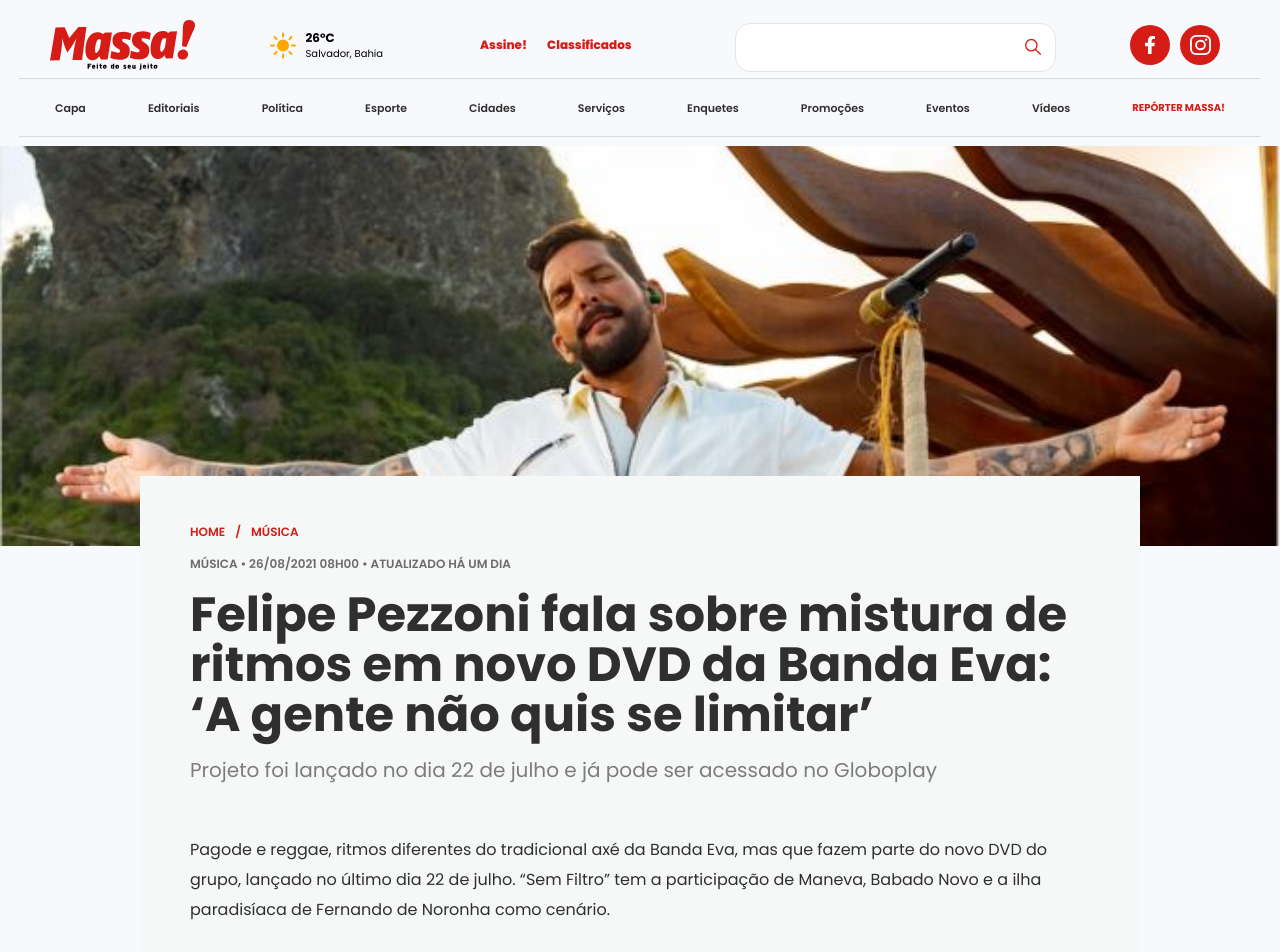
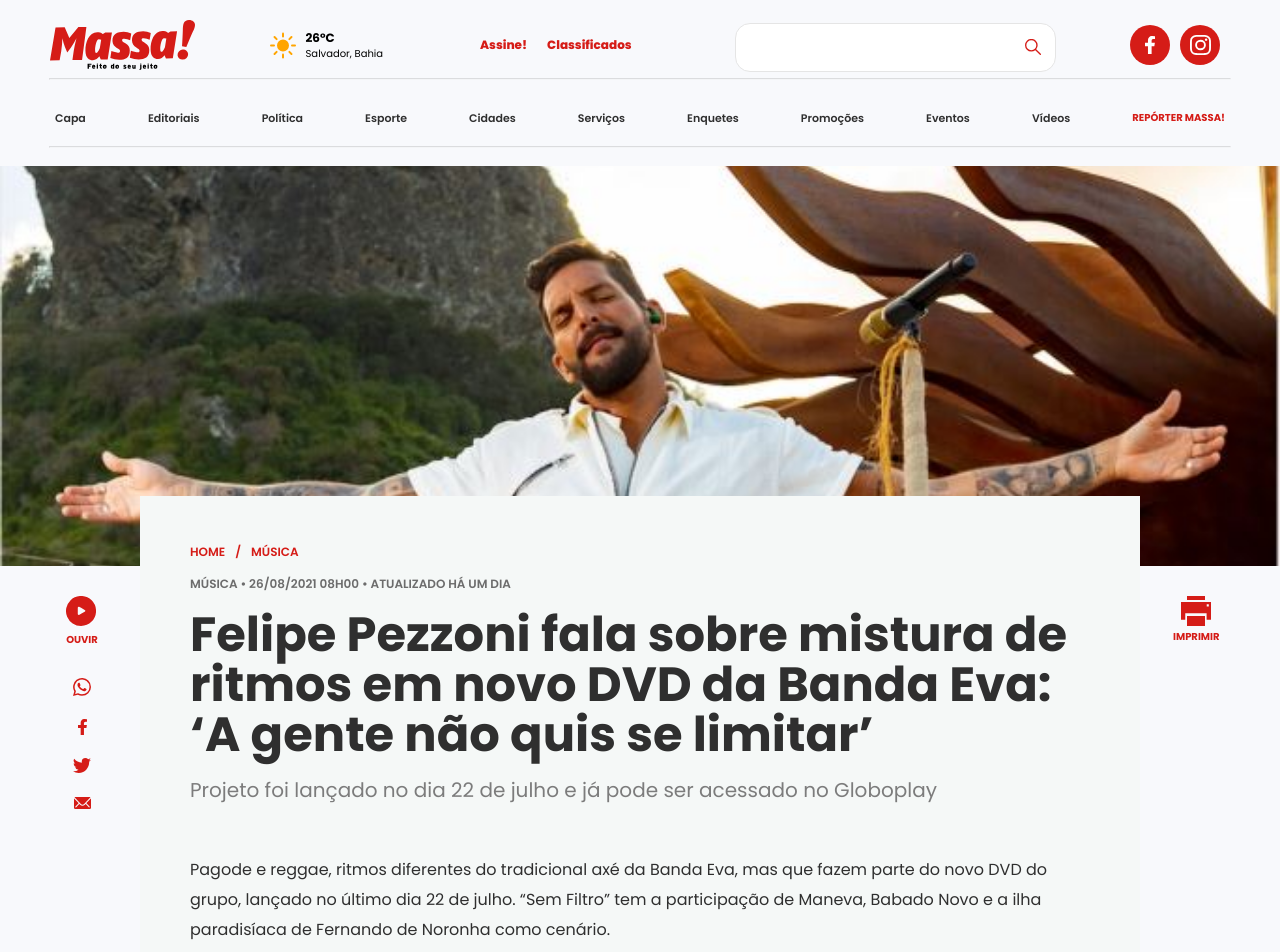
Before and after one commit to joaonevescampos/treinamento-front-article, a plain HTML site: page src/index.html in a window 1280 px wide. Shown: the top 952 px of the page. Drawn offline with Linux system fonts and the light colour scheme.

Commit message:
feat: made the social icons desktop version

```diff
--- a/src/assets/css/main.css
+++ b/src/assets/css/main.css
@@ -454,7 +454,7 @@ footer {
 .logo_mw {
     position: absolute;
     left: 85%;
-    top: 80%;
+    top: 85%;
     z-index: 9999;
 }
 
@@ -538,7 +538,9 @@ footer {
     .topic {
         font-size: 11px;
     }
+
     /* MAIN  */
+
     main {
         display: flex;
         justify-content: center;
@@ -561,6 +563,46 @@ footer {
 
     .options {
         font-size: 12px;
+    }
+
+    .desktop_items_container {
+        display: flex;
+        flex-direction: column;
+        align-items: center;
+        position: absolute;
+        top: 100px;
+        left: -83px;
+        gap: 33px;
+        height: 250px;
+        width: 50px;
+    }
+
+    .social_icons_desktop {
+        display: flex;
+        flex-direction: column;
+        align-items: center;
+        gap: 20px;
+    }
+
+    .icon_text {
+        color: var(--primary-color);
+        font-size: 10px;
+        font-weight: 700;
+        text-align: center;
+        margin-top: 6px;
+    }
+
+    .desktop_print_container {
+        position: absolute;
+        top: 100px;
+        left: 1033px;
+    }
+
+    .desktop_print {
+        display: flex;
+        flex-direction: column;
+        justify-content: center;
+        align-items: center;
     }
 
     .music_status {
@@ -711,7 +753,17 @@ footer {
     .logo_mw {
         position: absolute;
         left: 93%;
-        top: 91%;
+        top: 92%;
         z-index: 9999;
     }
+
+    .line {
+        width: calc(100% - 100px);
+        margin-bottom: 18px;
+    }
+
+    .copyright {
+        text-align: start;
+        margin: 25px 50px 5px 50px;
+    }
 }
--- a/src/index.html
+++ b/src/index.html
@@ -110,6 +110,29 @@
                     <div class="icons_options">
                         <img src="../src/assets/images/icons/compartilhar.svg" alt="compartilhar" class="icons">
                         <p class="icon_title">COMPARTILHAR</p>
+                    </div>
+                </div>
+
+                <div class="desktop_items desktop_items_container">
+                    <div>
+                        <img src="../src/assets/images/icons/ouvir.svg" alt="ouvir">
+                        <p class="icon_text">OUVIR</p>
+                    </div>
+
+                     <div class="social_icons_desktop">
+                         <div><img src="../src/assets/images/icons/whatsapp.svg" alt="whatsapp" class="social_icon"></div>
+                         <div>
+                            <img src="../src/assets/images/icons/facebook-red.svg" alt="facebook" class="social_icon">
+                                             </div>
+                         <div><img src="../src/assets/images/icons/twitter.svg" alt="twitter" class="social_icon"></div>
+                         <div><img src="../src/assets/images/icons/email.svg" alt="email" class="social_icon"></div>
+                     </div>
+                </div>
+
+                <div class="desktop_items desktop_print_container">
+                    <div class="desktop_print">
+                        <img src="../src/assets/images/icons/print.svg" alt="imprimir">
+                        <p class="icon_text">IMPRIMIR</p>
                     </div>
                 </div>
                 <p class="paragraph">Pagode e reggae, ritmos diferentes do tradicional axé da Banda Eva, mas que fazem parte do novo DVD do grupo, lançado no último dia 22 de julho. “Sem Filtro” tem a participação de Maneva, Babado Novo e a ilha paradisíaca de Fernando de Noronha como cenário.</p>
```
Also changed, not shown: src/assets/images/icons/facebook-red.svg (added).
